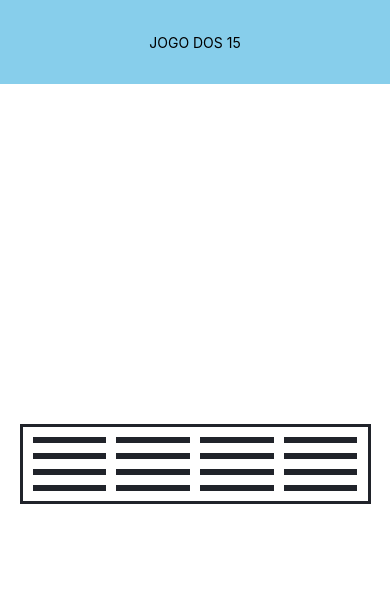
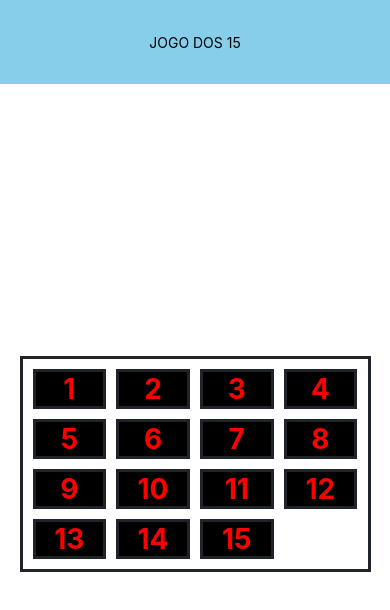
Before and after one commit to henriquediascampos/jogoDos15, a React Native app: screen / in a window 390 px wide. Shown: the top 610 px of the page. Built offline with nearby package versions, Linux system fonts and the light colour scheme.

Commit message:
ajuste de layout dinamico

```diff
--- a/App.js
+++ b/App.js
@@ -1,60 +1,98 @@
 import React, {useState, useEffect} from 'react';
-import {View, Text, StyleSheet} from 'react-native';
+import {View, Text, TouchableHighlight, Slider, StyleSheet} from 'react-native';
 
 export default function App() {
+  const [value, setValue] = useState(50);
+
+  function change(value) {
+    setValue(parseFloat(value));
+  }
+
   return (
     <View style={styles.body}>
       <View style={styles.header}>
         <Text>JOGO DOS 15</Text>
       </View>
       <View style={styles.content}>
-        <Board />
+
+        <Board n={4} />
       </View>
     </View>
   );
 }
 
-function Board() {
-  // const [board, setBoard] = useState([]);
+function Board({n}) {
+  const [board, setBoard] = useState([]);
 
-  // useEffect(() => {
-  //   let i = 0;
-  //   let lines = [];
-  //   while (i < n) {
-  //     lines = [...lines, {lines: i, cells: []}];
-  //   }
-  //   setBoard(lines);
-  // }, [n]);
+  useEffect(() => {
+    let i = 0;
+    let lines = [];
+    while (i < n) {
+      lines = [...lines, {line: i, cells: [], n: n}];
+      i= i+1;
+    }
+    setBoard(lines);
+  }, [n]);
 
   return (
     <View style={styles.board}>
-      <Line />
-      <Line />
-      <Line />
-      <Line />
-      {/* {board.map((line, index) => (
-        <Line key={index} cells={line.length} value={line} />
-      ))} */}
+      {board.map((line, index) => (<Line key={index} line_={line} />))}
     </View>
   );
 }
 
-function Line() {
+function Line({line_}) {
+  const [line, setLine] = useState({});
+  useEffect(() => {
+    let i = 0;
+    let cells = [];
+    let max = line_.line === line_.n -1 ? line_.n -1 : line_.n;
+    while (i < max) {
+      cells = [...cells, {index: line_.line * line_.n + i + 1}];
+      i= i+1;
+    }
+    setLine({'line': line_.line, cells});
+  }, [line_]);
+
   return (
     <View style={styles.line}>
-      <Cell />
-      <Cell />
-      <Cell />
-      <Cell />
+      {line && line.cells
+        ? line.cells.map((cell, index) => (<Cell key={index} cell={cell} />))
+        : <Text>patos</Text>}
     </View>
   );
 }
 
-function Cell() {
-  return <View style={styles.cell} />;
+function Cell({cell}) {
+
+  function handleTouch(e) {
+    // console.log('estou','X: ' + e.nativeEvent.locationX, 'Y: ' +e.nativeEvent.locationY );
+    // console.log('fui', e.nativeEvent.touches.lenght ?
+      // ('X: ' +e.nativeEvent.touches[0].locationX, 'Y: '+e.nativeEvent.touches[0].locationY): '');
+      console.log(e.nativeEvent);
+  }
+
+  return (
+    <TouchableHighlight style={styles.cell} key={cell.index}
+      activeOpacity={0.1}
+      underlayColor="#45bb29" onPressIn={ e => handleTouch(e)}
+      onT
+      >
+      <Text style={styles.cellText}>{cell.index + ""}</Text>
+    </TouchableHighlight>
+  )
 }
 
 const styles = StyleSheet.create({
+  container: {
+    flex: 1,
+    flexDirection: 'column',
+    justifyContent: 'center'
+  },
+  text: {
+    fontSize: 50,
+    textAlign: 'center'
+  },
   body: {
     flex: 1,
   },
@@ -86,9 +124,18 @@ const styles = StyleSheet.create({
     minHeight: '14%',
   },
   cell: {
+    display: 'flex',
+    justifyContent: "center",
+    alignItems: "center",
     width: '22%',
     margin: 5,
     borderWidth: 3,
     borderColor: '#20232a',
+    backgroundColor: '#000',
   },
+  cellText: {
+    fontSize: 28,
+    color: 'red',
+    fontWeight: "bold",
+  }
 });
```
